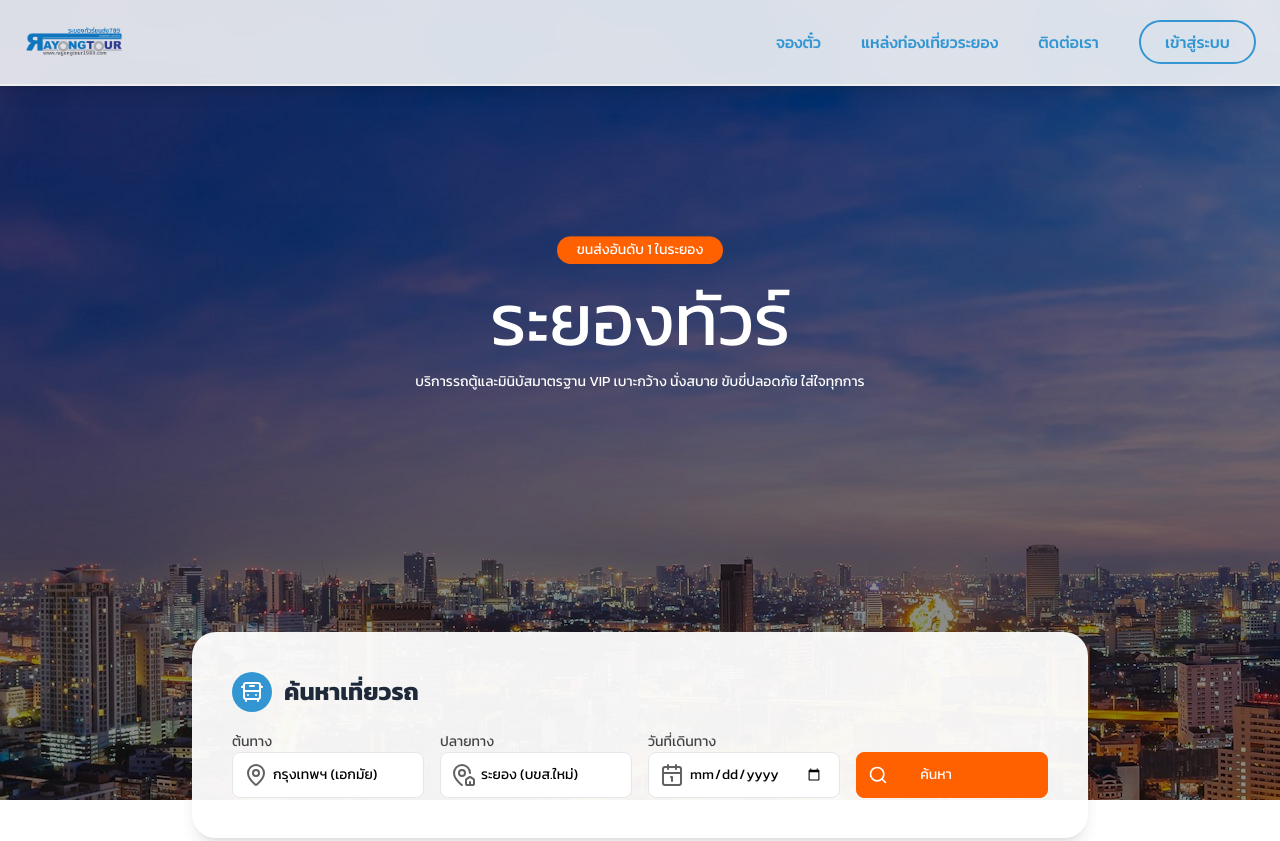
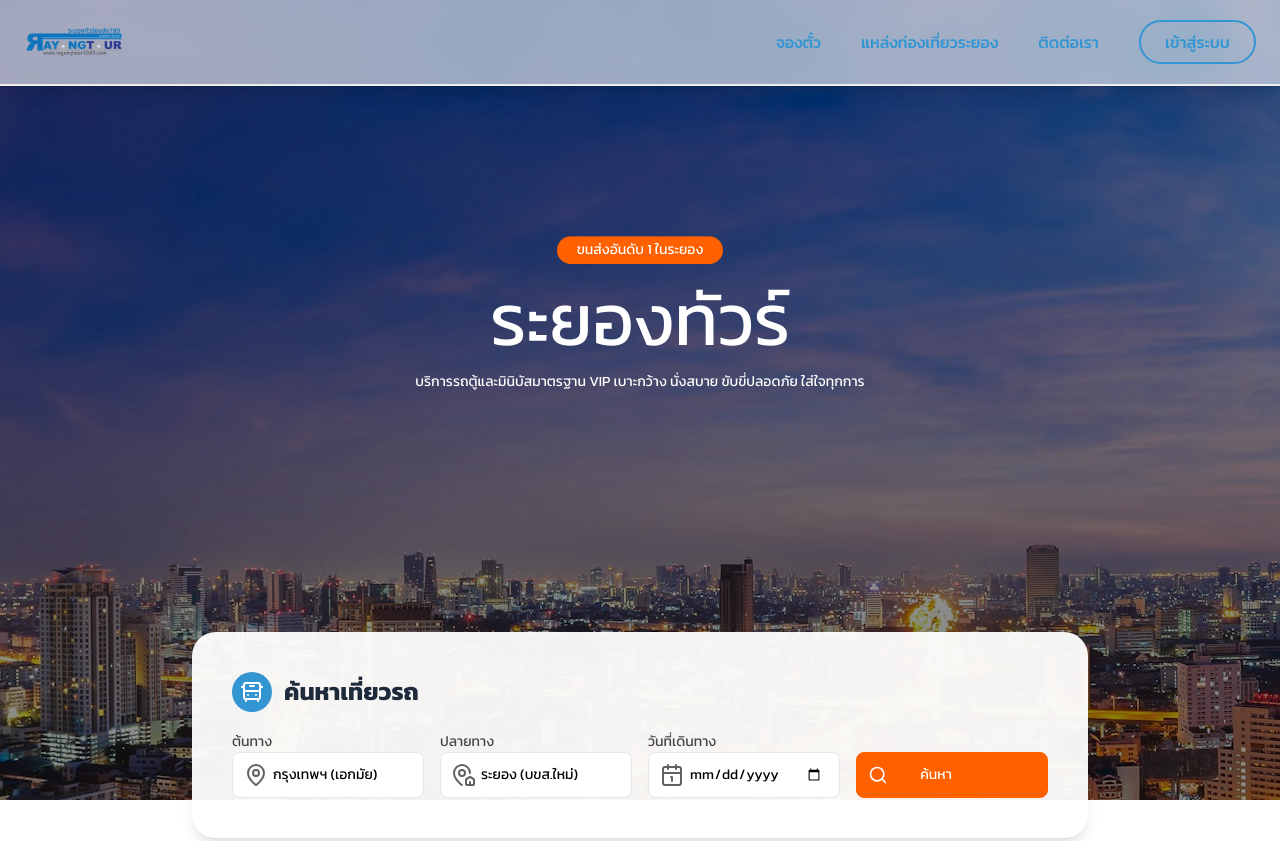
Before and after one commit to autosuwan/rayongtour-clone, a website built with Vite: page assignment.html in a window 1280 px wide. Shown: the top 841 px of the page. Built offline with nearby package versions, Linux system fonts and the light colour scheme.

Commit message:
fix glass navbar on deploy

```diff
--- a/assignment.html
+++ b/assignment.html
@@ -12,7 +12,7 @@
 
 <body class="bg-white">
     <!-- Header -->
-    <header class="w-full glass-nav border-b-2 border-[#EEEEEE] shadow-lg fixed top-0 z-50">
+    <header class="w-full bg-white/60 backdrop-blur-md border-b-2 border-[#EEEEEE] shadow-lg fixed top-0 z-50">
         <!-- Hidden Checkbox for Mobile Menu Toggle -->
         <input type="checkbox" id="mobile-menu" class="hidden peer">
 
--- a/index.html
+++ b/index.html
@@ -12,7 +12,7 @@
 
 <body class="bg-white">
     <!-- Header -->
-    <header class="w-full glass-nav border-b-2 border-[#EEEEEE] shadow-lg fixed top-0 z-50">
+    <header class="w-full bg-white/85 backdrop-blur-md border-b-2 border-[#EEEEEE] shadow-lg fixed top-0 z-50">
         <!-- Hidden Checkbox for Mobile Menu Toggle -->
         <input type="checkbox" id="mobile-menu" class="hidden peer">
 
--- a/src/style.css
+++ b/src/style.css
@@ -73,11 +73,7 @@
   transform: rotate(-45deg) translateY(-11px);
 }
 
-.glass-nav {
-  background: rgba(255, 255, 255, 0.85);
-  backdrop-filter: blur(10px);
-  -webkit-backdrop-filter: blur(10px);
-}
+
 
 /* Float Animation */
 @keyframes float {
```
Also changed, not shown: public/images/mascot.png (added).
